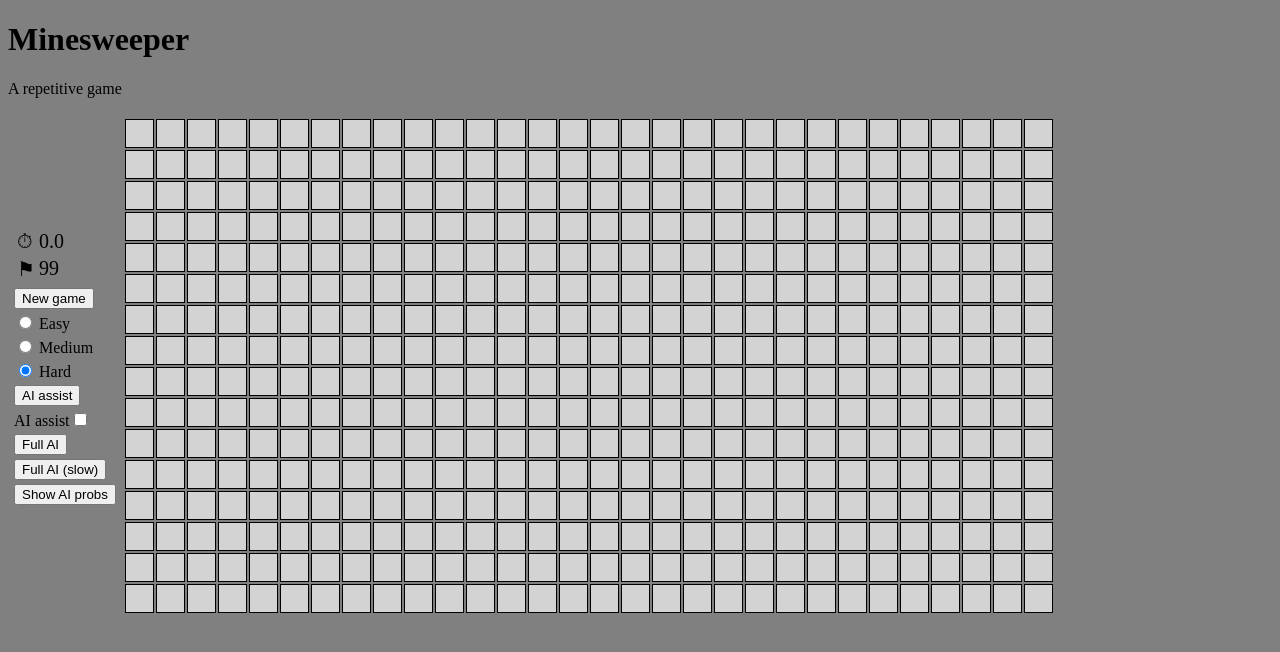
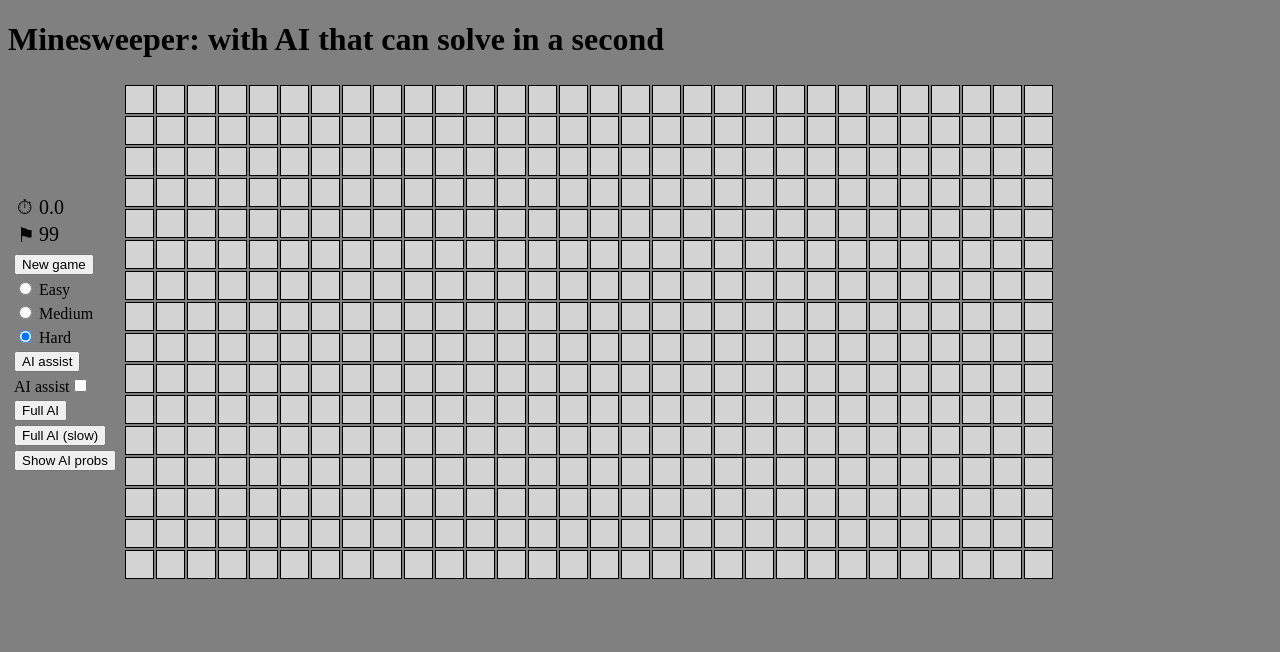
Before and after one commit to CollinErickson/minesweeper, a plain HTML site: page index.html in a window 1280 px wide. Drawn offline with Linux system fonts and the light colour scheme.

Commit message:
Minor changes

```diff
--- a/ai.js
+++ b/ai.js
@@ -136,7 +136,7 @@ function bestguessisland(displayprobs=false) {
 		}
 	}
 	if (!foundstart) {
-		console.log("bestguessisland failed to find starting point, no cells opened?");
+		//console.log("bestguessisland failed to find starting point, no cells opened?");
 		return {success:false};
 	}
 	//let islandpoints = [];
--- a/index.html
+++ b/index.html
@@ -17,9 +17,9 @@
 </head>
 <body>
 
-	<h1>Minesweeper</h1>
+	<h1>Minesweeper: with AI that can solve in a second</h1>
 
-	<p>A repetitive game</p>
+	<!-- <p>A repetitive game</p> -->
 
 	<!--<input type="text" id="text_move_input" name="lname" value="30 77 12"><br><br>
 	<input type="submit" value="Submit" onclick="input_move(document.getElementById('text_move_input').value)"> -->
```
Also changed, not shown: scratch/ToDo.txt.
